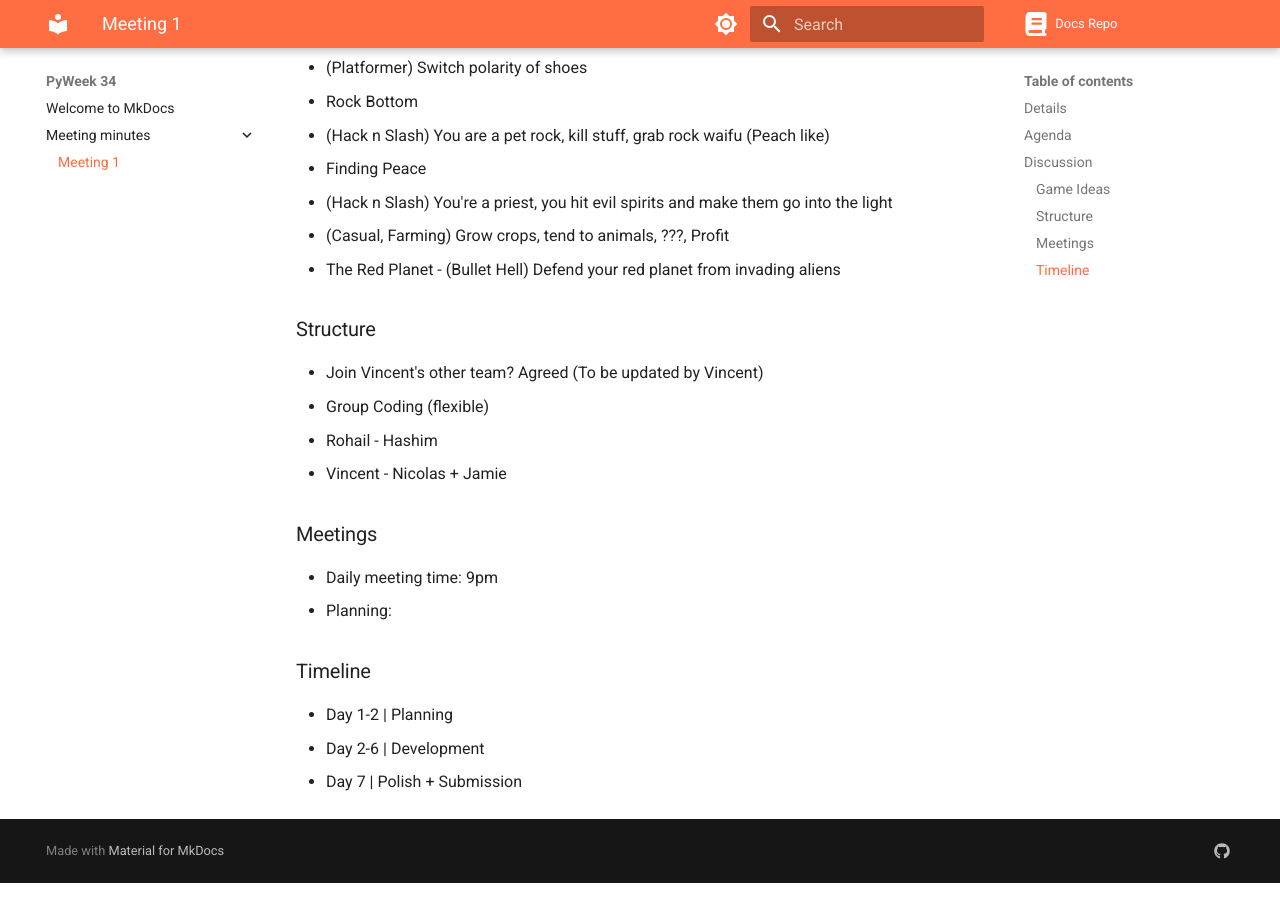
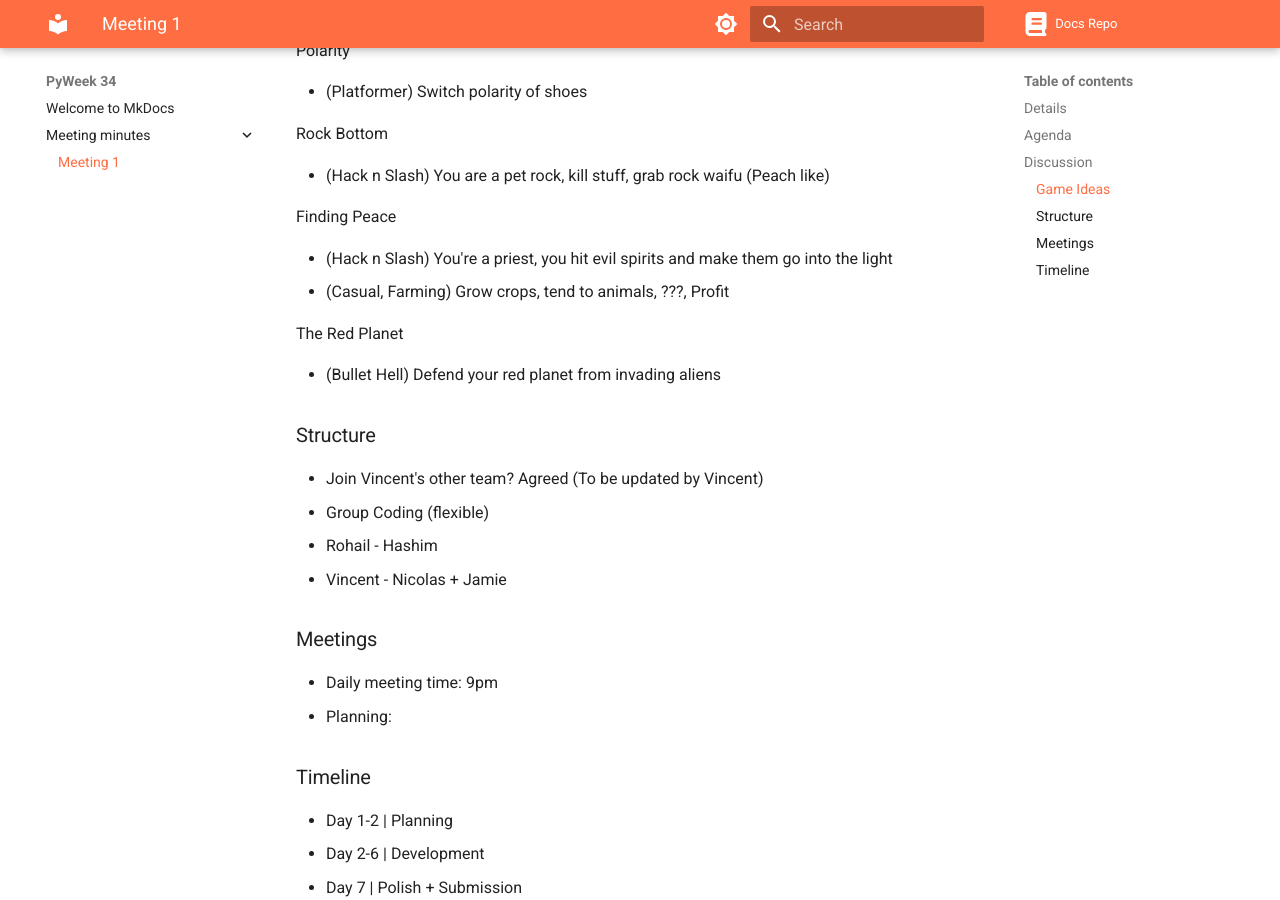
Before and after one commit to DefinitelyNotTelfairNetComputerSociety/Pyweek-34-Rave-Sloths, an MkDocs documentation site: the page built from docs/meeting minutes/Meeting1.md, in a window 1280 px wide and 900 px high, scrolled down 840 px. Built offline with MkDocs 1.6.1 and Material for MkDocs 9.7.7, drawn with Linux system fonts in a browser that asks for light colours; comment, search, counter and statistics services are not loaded; the version menu is left out.

Commit message:
docs: update format

```diff
--- a/docs/meeting minutes/Meeting1.md
+++ b/docs/meeting minutes/Meeting1.md
@@ -20,18 +20,28 @@ Attendance:
 
 ### Game Ideas
 
-- Agent X
-  - (Tower Defense) Bloons TD6 Ripoff
-  - (Arcade) Snake io but eating antibodies/virus
-  - (Top Down) Avoid / Escape from enemies, reach goal
-- Polarity
-  - (Platformer) Switch polarity of shoes
-- Rock Bottom
-  - (Hack n Slash) You are a pet rock, kill stuff, grab rock waifu (Peach like)
-- Finding Peace
-  - (Hack n Slash) You're a priest, you hit evil spirits and make them go into the light
-  - (Casual, Farming) Grow crops, tend to animals, ???, Profit
-- The Red Planet - (Bullet Hell) Defend your red planet from invading aliens
+Agent X
+
+- (Tower Defense) Bloons TD6 Ripoff
+- (Arcade) Snake io but eating antibodies/virus
+- (Top Down) Avoid / Escape from enemies, reach goal
+
+Polarity
+
+- (Platformer) Switch polarity of shoes
+
+Rock Bottom
+
+- (Hack n Slash) You are a pet rock, kill stuff, grab rock waifu (Peach like)
+
+Finding Peace
+
+- (Hack n Slash) You're a priest, you hit evil spirits and make them go into the light
+- (Casual, Farming) Grow crops, tend to animals, ???, Profit
+
+The Red Planet
+
+- (Bullet Hell) Defend your red planet from invading aliens
 
 ### Structure
 
```
